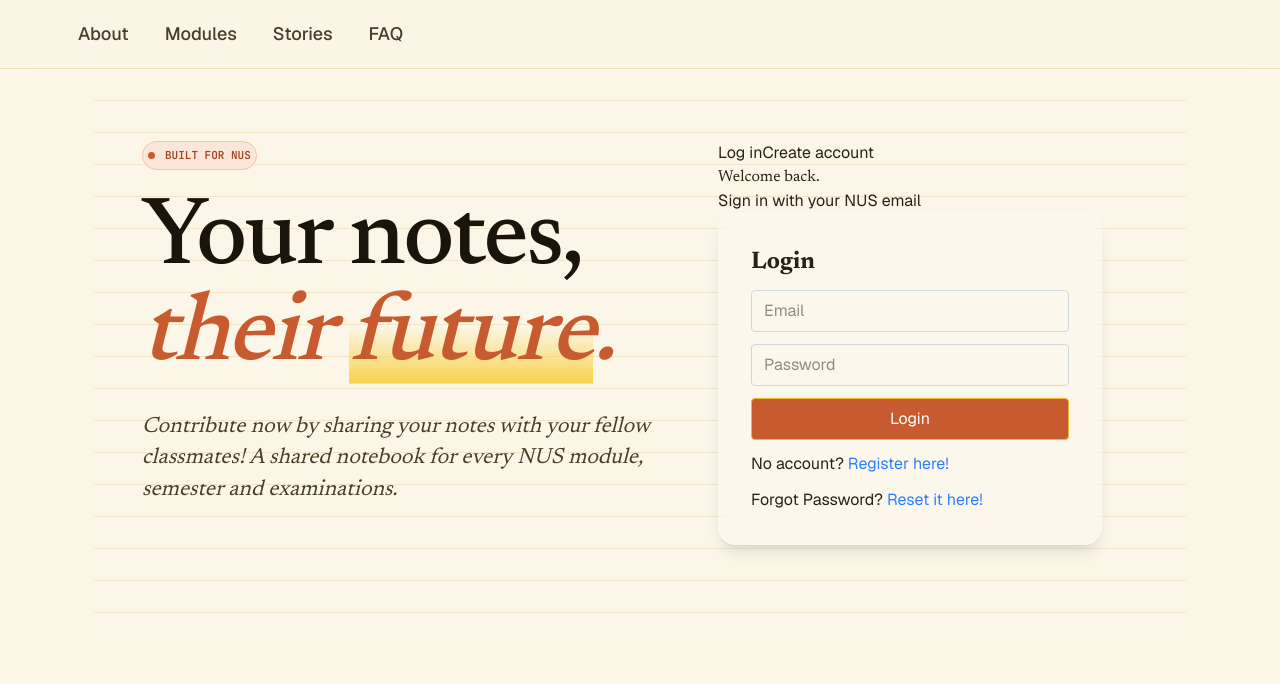
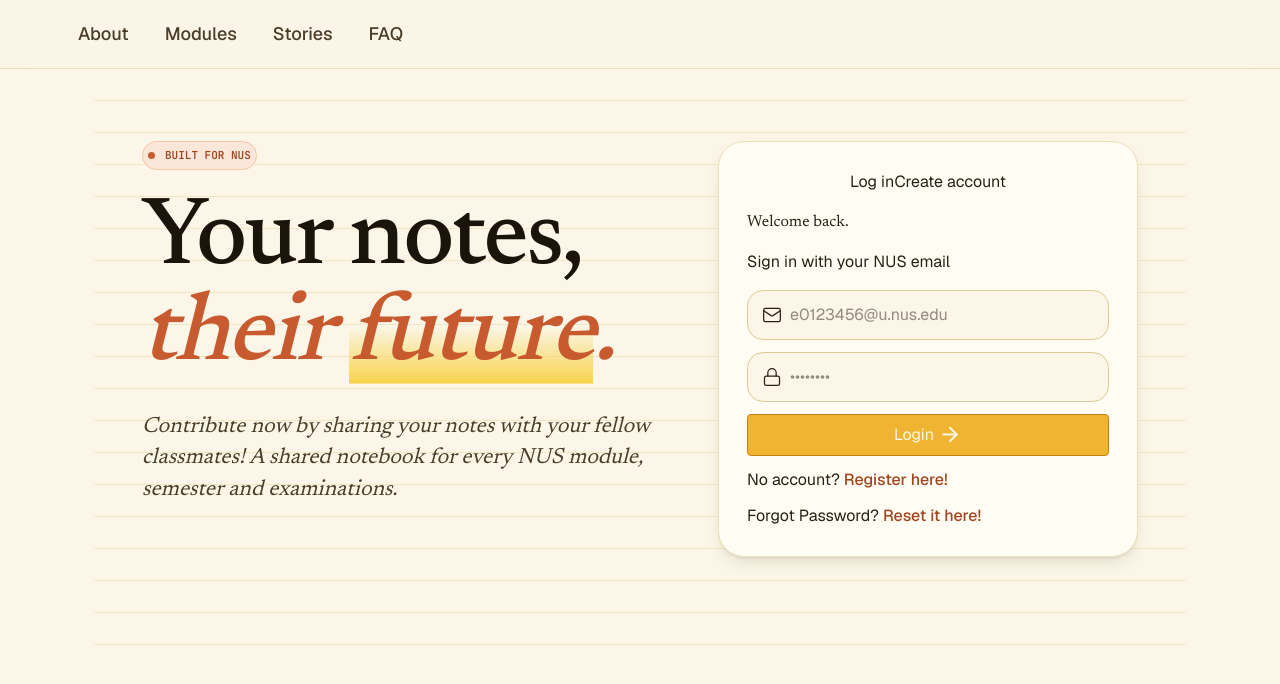
Before and after one commit to zaru-noodles/notelock, a Next.js app: page / in a window 1280 px wide. Shown: the top 684 px of the page. Built offline with nearby package versions, Linux system fonts and the light colour scheme.

Commit message:
Changed chromium autofill color

```diff
--- a/app/components/auth/LoginForm.tsx
+++ b/app/components/auth/LoginForm.tsx
@@ -2,6 +2,7 @@
 import { useState } from "react";
 import { useRouter } from "next/navigation";
 import { LoginRequest } from "@/types/api";
+import { Mail, Lock, ArrowRight } from "lucide-react";
 import Link from "next/link";
 
 export default function LoginForm() {
@@ -39,50 +40,66 @@ export default function LoginForm() {
   };
 
   return (
-    <form
-      onSubmit={handleLogin}
-      className="flex flex-col gap-3 p-8 bg-white/20 rounded-lg shadow-lg backdrop-blur-md border border-white/30 w-full md:w-96"
-    >
-      <h2 className="font-bold text-2xl">Login</h2>
+    <form onSubmit={handleLogin} className="flex flex-col gap-3 w-full">
+      <div className="flex items-center pl-3.5 py-1 bg-paper-1 border border-paper-4 rounded-2xl">
+        <Mail className="h-5 w-5 text-ink-1 stroke-[1.5]" />
         <input
-        className="border border-gray-300 rounded px-3 py-2 focus:border-blue-500 focus:outline-none"
+          className="rounded px-2 py-2 focus:outline-none w-[90%]"
           type="email"
+          value={loginRequest.email}
           onChange={(e) =>
             setLoginRequest({
               ...loginRequest,
               email: e.target.value.toLowerCase(),
             })
           }
-        placeholder="Email"
+          placeholder="e0123456@u.nus.edu"
         />
+      </div>
+      <div className="flex items-center pl-3.5 py-1 bg-paper-1 border border-paper-4 rounded-2xl">
+        <Lock className="h-5 w-5 text-ink-1 stroke-[1.5]"></Lock>
         <input
-        className="border border-gray-300 rounded px-3 py-2 focus:border-blue-500 focus:outline-none"
+          className="rounded px-2 py-2 focus:outline-none w-[90%]"
           type="password"
           value={loginRequest.password}
           onChange={(e) =>
             setLoginRequest({ ...loginRequest, password: e.target.value })
           }
-        placeholder="Password"
+          placeholder="••••••••"
         />
+      </div>
       {error && <p className="text-red-500 font-bold">{error}</p>}
       <button
-        className="border border-honey-300 rounded px-3 py-2 bg-terra-400 text-white hover:bg-terra-500 disabled:bg-gray-300"
+        className="border border-honey-500 rounded px-3 py-2 bg-honey-300 text-paper-1 hover:bg-honey-500 disabled:bg-honey-400 transition-transform duration-200 hover:translate-y-[-1px] hover:shadow-sh-4"
         type="submit"
         disabled={loading}
       >
-        {loading ? "Logging in" : "Login"}
+        {loading ? (
+          <span>Logging in...</span>
+        ) : (
+          <div className="flex justify-center">
+            <span>Login&nbsp;</span>
+            <ArrowRight className="h-5.75"></ArrowRight>
+          </div>
+        )}
       </button>
 
       <p>
         No account?&nbsp;
-        <Link className="text-blue-500 hover:underline" href="/register-page">
+        <Link
+          className="font-medium text-terra-500 hover:underline"
+          href="/register-page"
+        >
           Register here!
         </Link>
       </p>
 
       <p>
         Forgot Password?&nbsp;
-        <Link className="text-blue-500 hover:underline" href="/reset-password">
+        <Link
+          className="font-medium text-terra-500 hover:underline"
+          href="/reset-password"
+        >
           Reset it here!
         </Link>
       </p>
--- a/app/components/landing-page/AuthCard.tsx
+++ b/app/components/landing-page/AuthCard.tsx
@@ -14,10 +14,12 @@ export default function AuthCard() {
   }
 
   return (
-    <div>
+    <div className="flex flex-col bg-paper-0 border border-paper-3 shadow-sh-3 p-7 gap-4 rounded-xl">
       {/* Toggle mode */}
-      <button onClick={() => setMode("login")}>Log in</button>
-      <button onClick={() => setMode("signup")}>Create account</button>
+      <div className="flex justify-center">
+        <button onClick={() => setMode("login")}>Log in</button>
+        <button onClick={() => setMode("signup")}>Create account</button>
+      </div>
       <h2>{mode === "login" ? "Welcome back." : "Get the cheatsheets."}</h2>
       <p>
         {mode === "login"
--- a/app/components/landing-page/Hero.tsx
+++ b/app/components/landing-page/Hero.tsx
@@ -2,7 +2,7 @@ import AuthCard from "./AuthCard";
 
 export default function Hero() {
   return (
-    <section className="paper-bg relative px-12 pt-18 pb-22 max-w-7x1 mx-auto grid grid-cols-[minmax(0,1.05fr)_minmax(0,420px)] gap-14 items-start">
+    <section className="paper-bg relative px-12 pt-18 pb-22 max-w-7xl mx-auto grid grid-cols-[minmax(0,1.05fr)_minmax(0,420px)] gap-14 items-start">
       {/* Left Side with design */}
       <div>
         <span className="inline-flex items-center gap-2.5 font-mono font-semibold text-[11px] text-terra-500 bg-terra-50 border border-terra-100 px-1.25 py-1.25 rounded-pill mb-5.5">
--- a/app/globals.css
+++ b/app/globals.css
@@ -96,3 +96,15 @@
     font-family: var(--font-newsreader);
   }
 }
+
+@layer base {
+  input:-webkit-autofill,
+  input:-webkit-autofill:hover,
+  input:-webkit-autofill:focus,
+  input:-webkit-autofill:active {
+    -webkit-box-shadow: 0 0 0 1000px var(--color-paper-1) inset;
+    -webkit-text-fill-color: var(--color-ink-1);
+    transition: background-color 5000s ease-in-out 0s;
+    caret-color: var(--color-ink-1);
+  }
+}
```
Lines whose indentation alone changed are shown as unchanged.
